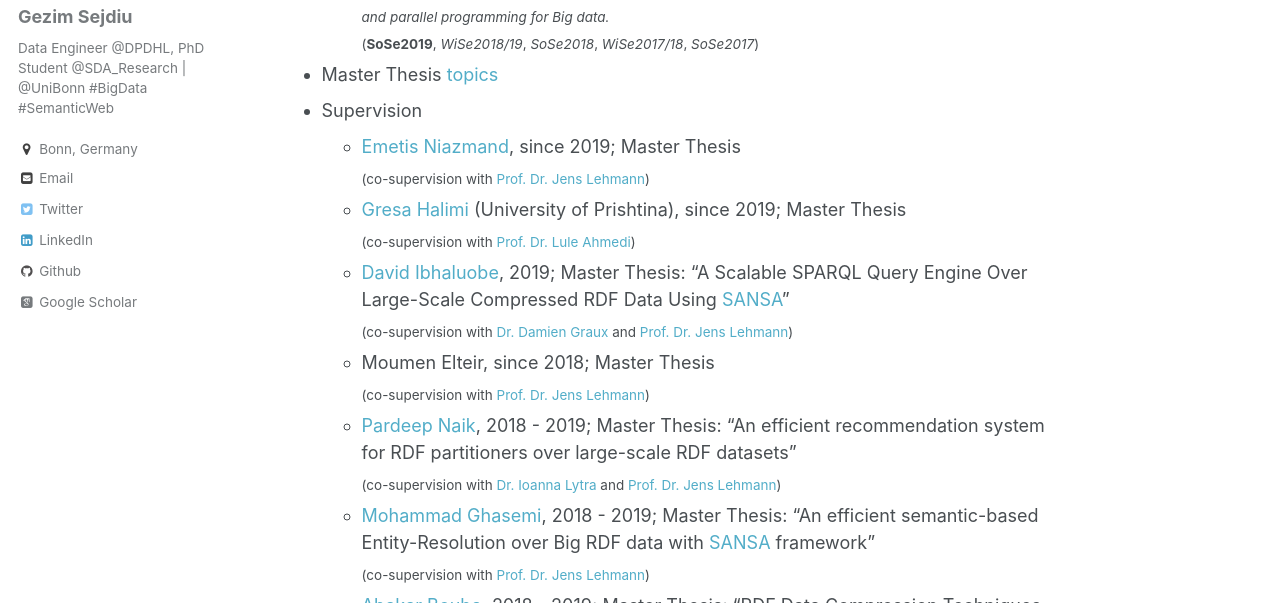
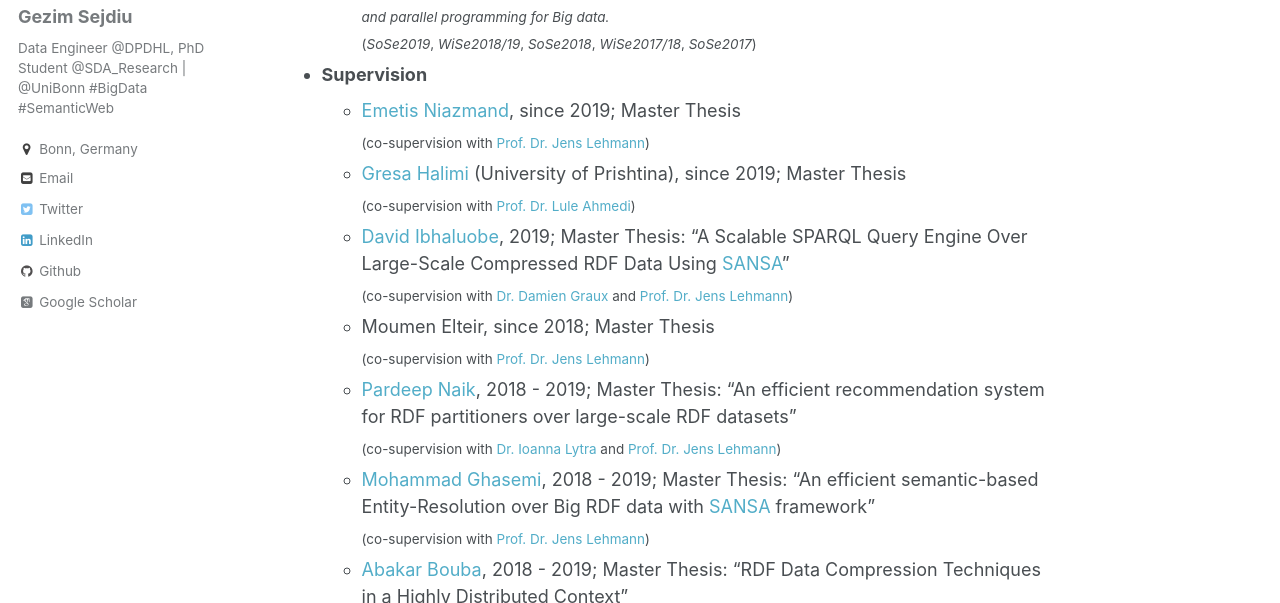
Before and after one commit to GezimSejdiu/gezimsejdiu.github.io, a Jekyll site: the page built from _pages/teaching.md, in a window 1280 px wide and 900 px high, cut to the strip 297-900 px from the top of the window. Built offline with Jekyll 4.4.1, drawn with Linux system fonts in a browser that asks for light colours; some web fonts are replaced.

Commit message:
Update teaching page

```diff
--- a/_pages/teaching.md
+++ b/_pages/teaching.md
@@ -7,9 +7,8 @@ author_profile: true
 * **Courses**
   * [Lab “Distributed Big Data Analytics”](https://github.com/SmartDataAnalytics/MA-INF-4223-DBDA-Lab)  – (MA-INF 4223)<br />
   <sub> _The goal is to provide experience and technical skills related to Big data processing tools like [Apache Spark](http://spark.apache.org/), in addition, to make them acquainted with the functional programming style prevalent in concurrent and parallel programming for Big data._ <br />
-  (**SoSe2019**, _WiSe2018/19_, _SoSe2018_, _WiSe2017/18_, _SoSe2017_)
-* Master Thesis [topics](http://sda.cs.uni-bonn.de/teaching/thesis-announcements/)
-* Supervision
+  (_SoSe2019_, _WiSe2018/19_, _SoSe2018_, _WiSe2017/18_, _SoSe2017_)
+* **Supervision**
   * [Emetis Niazmand](https://github.com/ENiaz), since 2019; Master Thesis <br />
   <sub>(co-supervision with [Prof. Dr. Jens Lehmann](http://sda.cs.uni-bonn.de/people/prof-dr-jens-lehmann/))
   * [Gresa Halimi](https://github.com/Gressa) (University of Prishtina), since 2019; Master Thesis <br />
```
